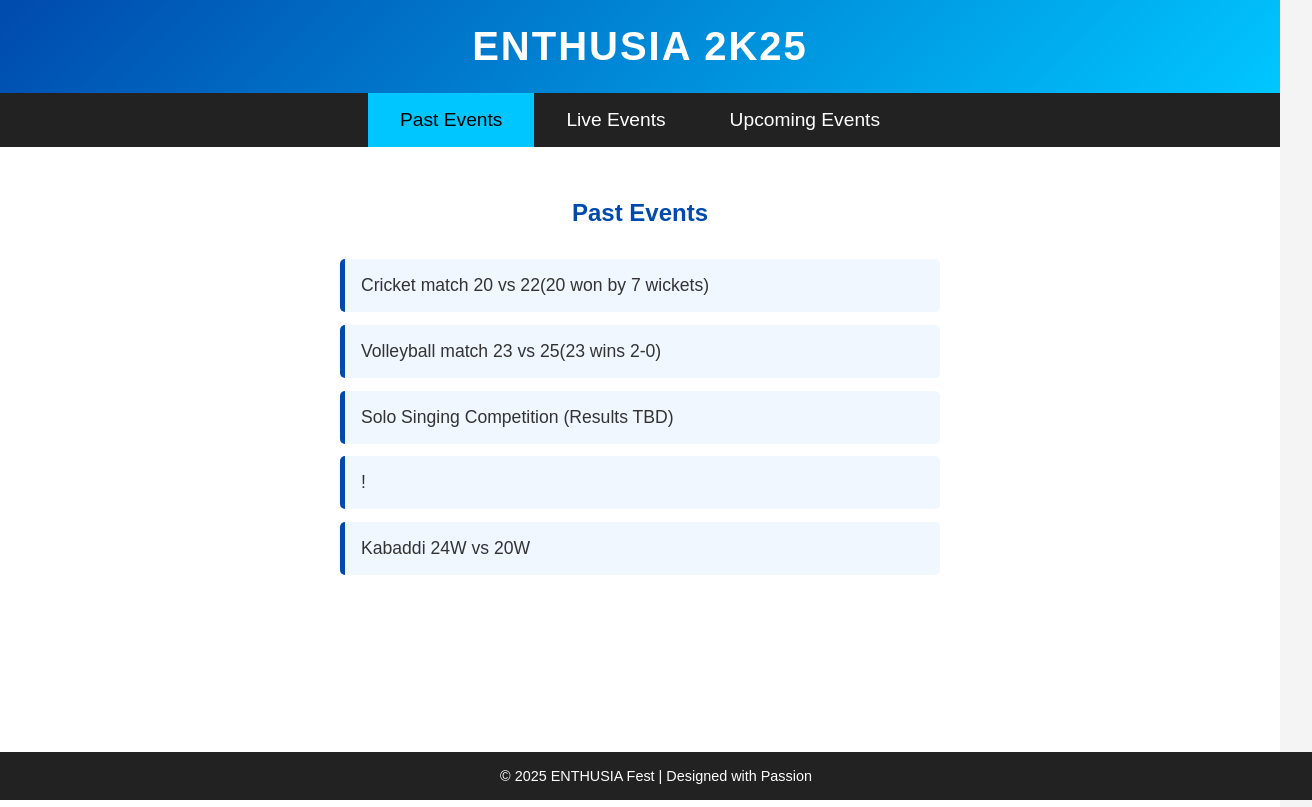
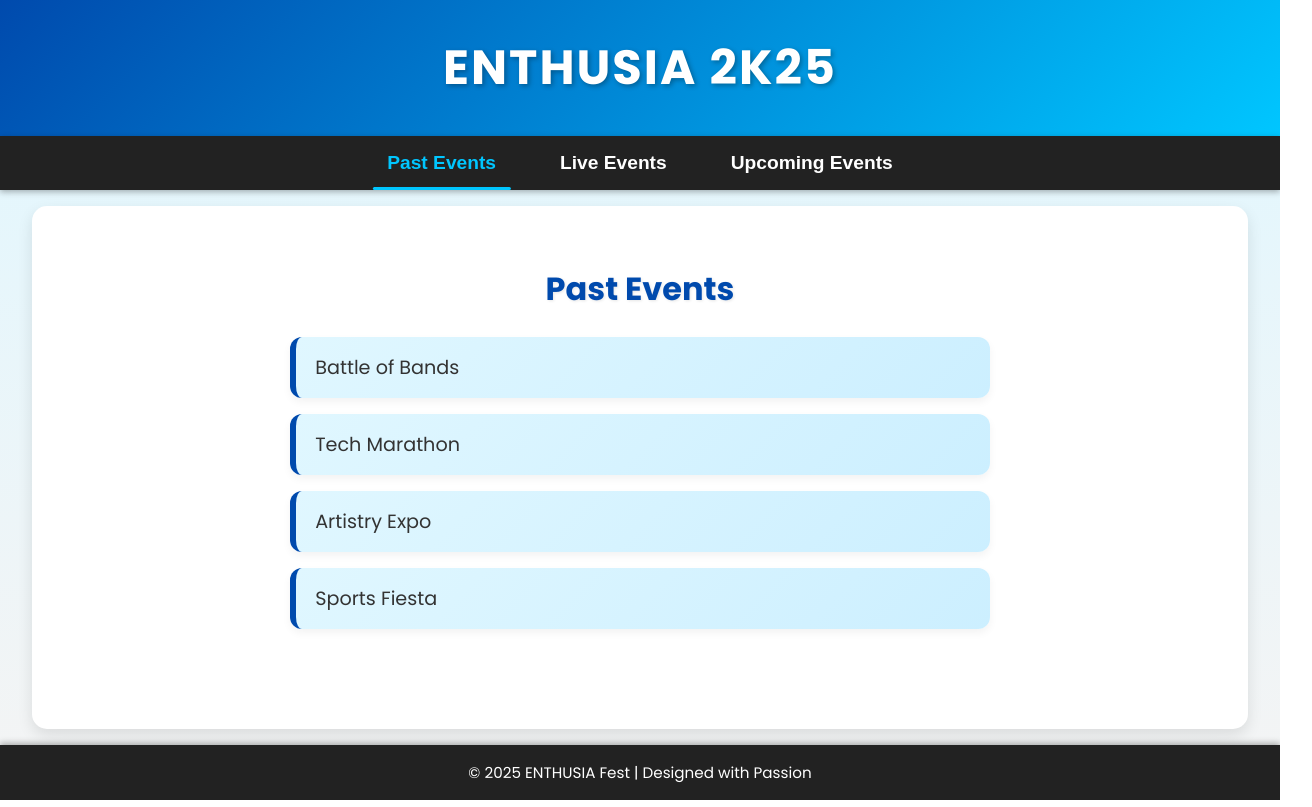
Before and after one commit to DrVvD/Enthusia2K25, a plain HTML site: page index.html in a window 1280 px wide. Shown: the whole page, 1312 px wide, since content can reach past the window. Drawn offline with Linux system fonts and the light colour scheme.

Commit message:
Update index.html

```diff
--- a/index.html
+++ b/index.html
@@ -4,30 +4,39 @@
   <meta charset="UTF-8">
   <meta name="viewport" content="width=device-width, initial-scale=1.0">
   <title>ENTHUSIA 2K25</title>
+  <link href="https://fonts.googleapis.com/css2?family=Poppins:wght@400;600;700&display=swap" rel="stylesheet">
   <style>
+    /* Global Styles */
     body {
       margin: 0;
-      font-family: "Poppins", sans-serif;
-      background: #f4f4f4;
+      font-family: 'Poppins', sans-serif;
+      background: linear-gradient(to bottom, #e0f7ff, #f4f4f4);
       color: #333;
       height: 100vh;
       overflow: hidden;
+      display: flex;
+      flex-direction: column;
     }
 
+    /* Header */
     header {
       background: linear-gradient(135deg, #004aad, #00c6ff);
       color: white;
       text-align: center;
-      padding: 1.5rem 0;
-      font-size: 2.5rem;
+      padding: 2rem 0;
+      font-size: 3rem;
       letter-spacing: 2px;
       font-weight: 700;
+      text-shadow: 2px 2px 5px rgba(0,0,0,0.3);
+      box-shadow: 0 4px 8px rgba(0,0,0,0.1);
     }
 
+    /* Navigation */
     nav {
       display: flex;
       justify-content: center;
       background: #222;
+      box-shadow: 0 2px 6px rgba(0,0,0,0.3);
     }
 
     nav button {
@@ -37,22 +46,44 @@
       font-size: 1.2rem;
       padding: 1rem 2rem;
       cursor: pointer;
+      transition: all 0.3s ease;
+      position: relative;
+      font-weight: 600;
+    }
+
+    nav button::after {
+      content: '';
+      position: absolute;
+      bottom: 0;
+      left: 50%;
+      width: 0%;
+      height: 3px;
+      background: #00c6ff;
       transition: 0.3s;
+      transform: translateX(-50%);
+      border-radius: 2px;
+    }
+
+    nav button:hover::after, nav button.active::after {
+      width: 80%;
     }
 
     nav button:hover, nav button.active {
-      background: #00c6ff;
-      color: #000;
+      color: #00c6ff;
     }
 
+    /* Sections */
     .section {
       display: none;
-      height: calc(100vh - 140px);
+      flex: 1;
       padding: 2rem;
-      background: white;
+      background: #fff;
       box-sizing: border-box;
       overflow-y: auto;
-      animation: fadeIn 0.4s ease-in-out;
+      animation: fadeIn 0.5s ease-in-out;
+      border-radius: 15px;
+      margin: 1rem 2rem;
+      box-shadow: 0 6px 15px rgba(0,0,0,0.1);
     }
 
     .section.active {
@@ -62,39 +93,66 @@
     h2 {
       text-align: center;
       color: #004aad;
+      font-size: 2rem;
+      margin-bottom: 1.5rem;
+      text-shadow: 1px 1px 3px rgba(0,0,0,0.1);
     }
 
     ul {
       list-style: none;
       padding: 0;
-      max-width: 600px;
-      margin: 2rem auto;
+      max-width: 700px;
+      margin: 0 auto;
     }
 
     li {
-      padding: 1rem;
-      margin: 0.8rem 0;
-      background: #f0f7ff;
-      border-left: 5px solid #004aad;
-      border-radius: 5px;
-      font-size: 1.1rem;
+      padding: 1rem 1.2rem;
+      margin: 1rem 0;
+      background: linear-gradient(135deg, #e0f7ff, #ccefff);
+      border-left: 6px solid #004aad;
+      border-radius: 12px;
+      font-size: 1.2rem;
+      font-weight: 500;
+      box-shadow: 0 4px 8px rgba(0,0,0,0.05);
+      transition: transform 0.3s, box-shadow 0.3s;
     }
 
+    li:hover {
+      transform: translateY(-5px);
+      box-shadow: 0 8px 20px rgba(0,0,0,0.1);
+    }
+
+    /* Footer */
     footer {
       text-align: center;
       padding: 1rem;
       background: #222;
       color: #fff;
-      font-size: 0.9rem;
-      position: absolute;
-      bottom: 0;
-      width: 100%;
+      font-size: 0.95rem;
+      font-weight: 500;
+      box-shadow: 0 -2px 6px rgba(0,0,0,0.3);
     }
 
     @keyframes fadeIn {
-      from { opacity: 0; transform: translateY(10px); }
+      from { opacity: 0; transform: translateY(15px); }
       to { opacity: 1; transform: translateY(0); }
     }
+
+    /* Scrollbar Styling */
+    .section::-webkit-scrollbar {
+      width: 8px;
+    }
+
+    .section::-webkit-scrollbar-track {
+      background: #f1f1f1;
+      border-radius: 10px;
+    }
+
+    .section::-webkit-scrollbar-thumb {
+      background: #004aad;
+      border-radius: 10px;
+    }
+
   </style>
 </head>
 <body>
@@ -109,29 +167,28 @@
   <div id="past" class="section active">
     <h2>Past Events</h2>
     <ul>
-      <li>Cricket match 20 vs 22(20 won by 7 wickets) </li>
-      <li>Volleyball match 23 vs 25(23 wins 2-0)</li>
-      <li>Solo Singing Competition (Results TBD) </li>
-      <li>! </li>
-<li>Kabaddi 24W vs 20W</li>
+      <li>Battle of Bands</li>
+      <li>Tech Marathon</li>
+      <li>Artistry Expo</li>
+      <li>Sports Fiesta</li>
     </ul>
   </div>
 
   <div id="live" class="section">
     <h2>Live Events</h2>
     <ul>
-      <li>Cricket Match 21 vs PG</li>
-      <li>Duet Singing Finals</li>
-      <li>Indoor Games</li>
+      <li>Dance Showdown</li>
+      <li>Hackathon Finals</li>
+      <li>Gaming Arena</li>
     </ul>
   </div>
 
   <div id="upcoming" class="section">
     <h2>Upcoming Events</h2>
     <ul>
-      <li>Football Match 20 vs 24</li>
-      <li>Throwball 21W vs 20W</li>
-      <li>Open Mic</li>
+      <li>DJ Night</li>
+      <li>Closing Ceremony</li>
+      <li>Prize Distribution</li>
     </ul>
   </div>
 
@@ -139,11 +196,8 @@
 
   <script>
     function showSection(sectionId) {
-      // Hide all sections
       document.querySelectorAll('.section').forEach(s => s.classList.remove('active'));
-      // Deactivate all buttons
       document.querySelectorAll('.tab').forEach(b => b.classList.remove('active'));
-      // Activate selected section & button
       document.getElementById(sectionId).classList.add('active');
       event.currentTarget.classList.add('active');
     }
```
